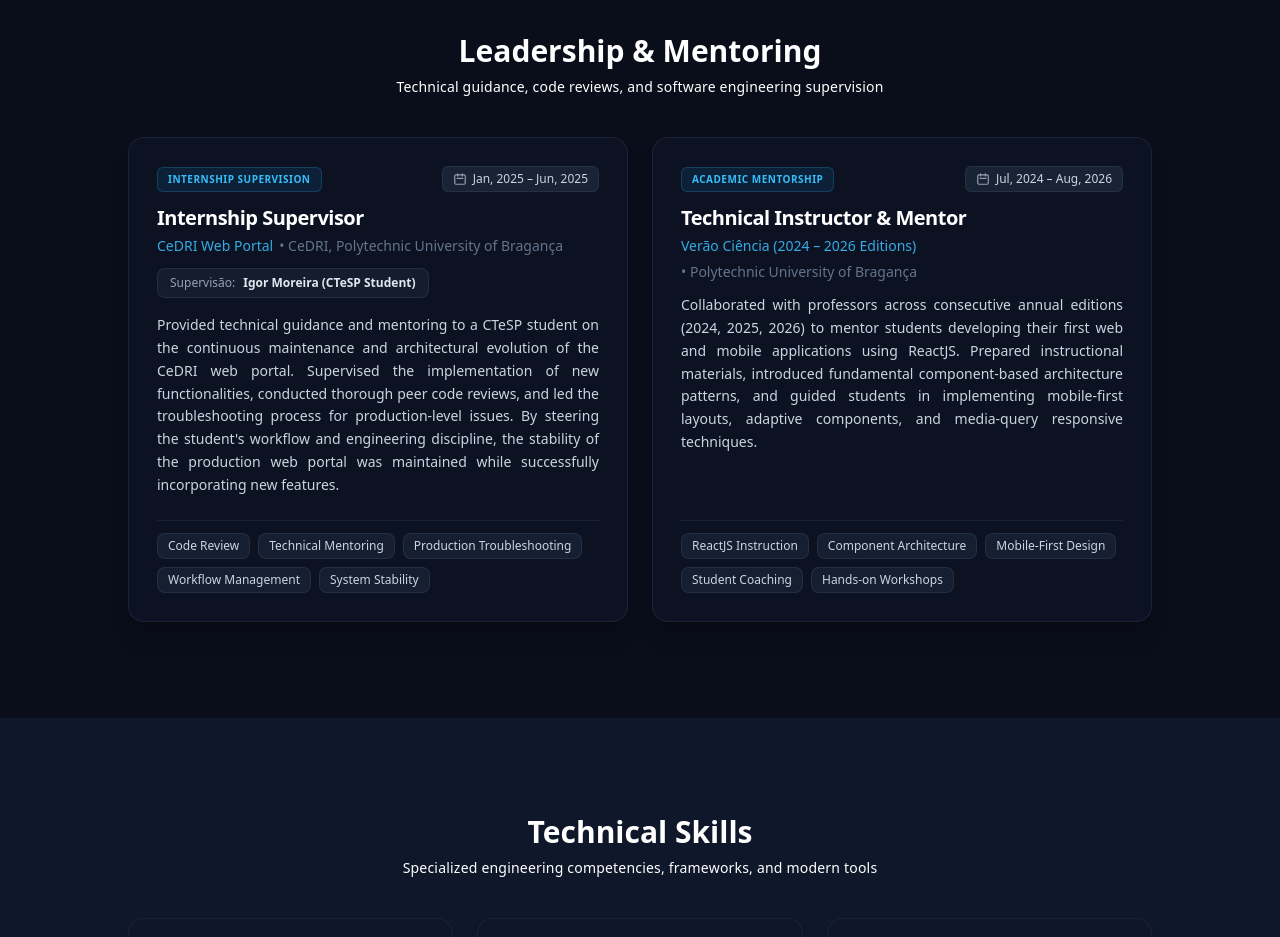
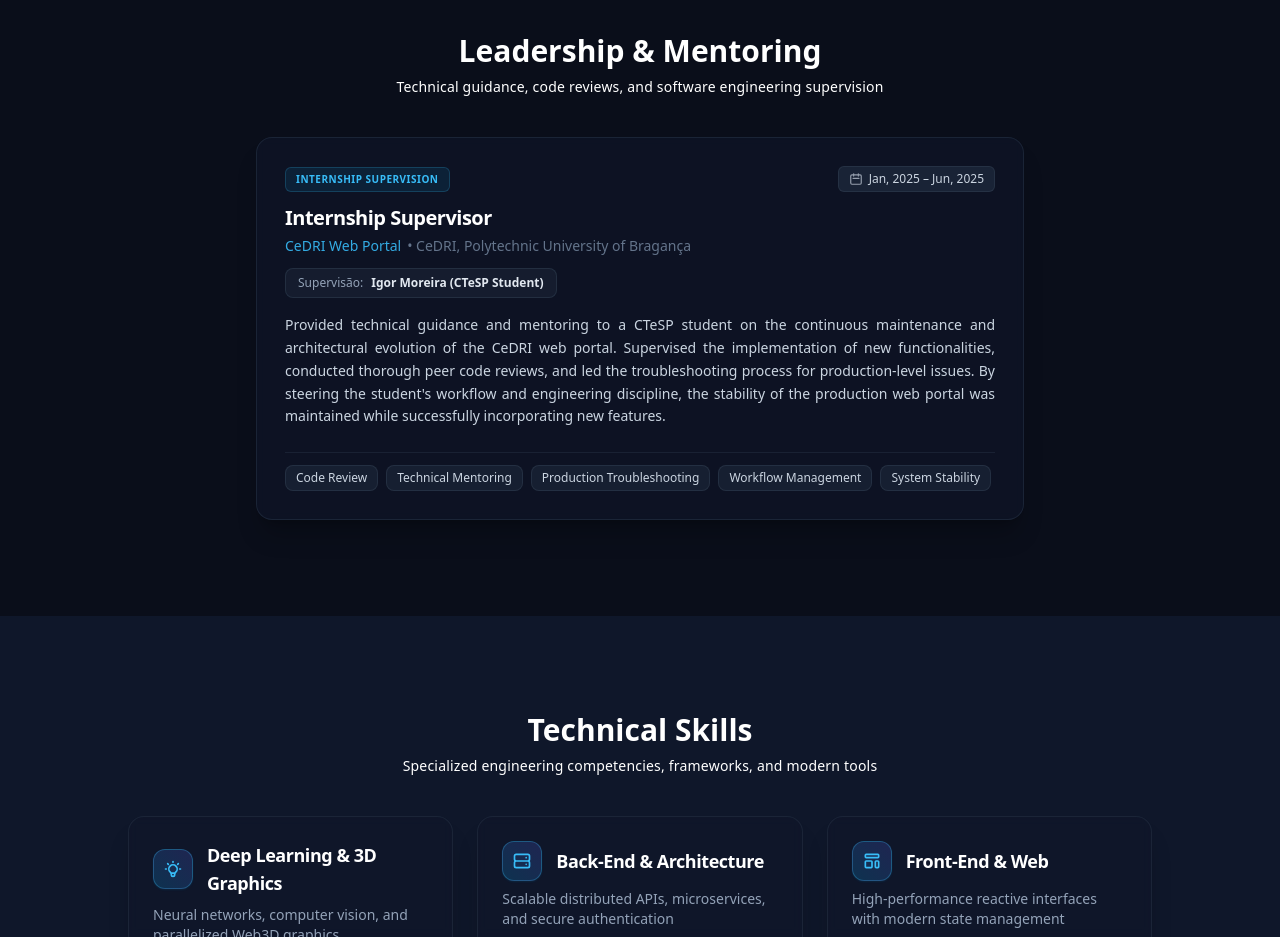
Before and after one commit to FabioFPaulo/my-portfolio, a React (Vite) app: page / in a window 1280 px wide. Shown: the part 5880-6817 px from the top of the page. Built offline with nearby package versions, Linux system fonts and the light colour scheme.

Commit message:
refactor(leadership): remove Technical Instructor & Mentor card and center single card layout

```diff
--- a/src/repositories/local/leadership/data.ts
+++ b/src/repositories/local/leadership/data.ts
@@ -20,22 +20,4 @@ export const localLeadershipData: ILeadershipItem[] = [
       "System Stability",
     ],
   },
-  {
-    id: "verao-ciencia-mentorship",
-    role: "Technical Instructor & Mentor",
-    project: "Verão Ciência (2024 – 2026 Editions)",
-    institution: "Polytechnic University of Bragança",
-    startDate: "Jul, 2024",
-    endDate: "Aug, 2026",
-    badge: "Academic Mentorship",
-    description:
-      "Collaborated with professors across consecutive annual editions (2024, 2025, 2026) to mentor students developing their first web and mobile applications using ReactJS. Prepared instructional materials, introduced fundamental component-based architecture patterns, and guided students in implementing mobile-first layouts, adaptive components, and media-query responsive techniques.",
-    skills: [
-      "ReactJS Instruction",
-      "Component Architecture",
-      "Mobile-First Design",
-      "Student Coaching",
-      "Hands-on Workshops",
-    ],
-  },
 ];
--- a/src/sections/leadership/index.scss
+++ b/src/sections/leadership/index.scss
@@ -1,6 +1,10 @@
 #leadership {
   .leadership-grid {
     @apply grid grid-cols-1 md:grid-cols-2 gap-6 mt-10 items-stretch;
+
+    &.is-single {
+      @apply max-w-3xl mx-auto md:grid-cols-1;
+    }
 
     .leadership-card {
       @apply rounded-2xl p-6 sm:p-7 flex flex-col justify-between h-full;
--- a/src/sections/leadership/index.tsx
+++ b/src/sections/leadership/index.tsx
@@ -54,7 +54,7 @@ export default function LeadershipSection() {
         variants={listVariants}
         initial="closed"
         animate={mainControls}
-        className="leadership-grid"
+        className={`leadership-grid ${leadershipList.length === 1 ? "is-single" : ""}`}
       >
         {leadershipList.map((item) => (
           <motion.div
```
Also changed, not shown: 1 other file (tests, documents, lock files or other folders).
